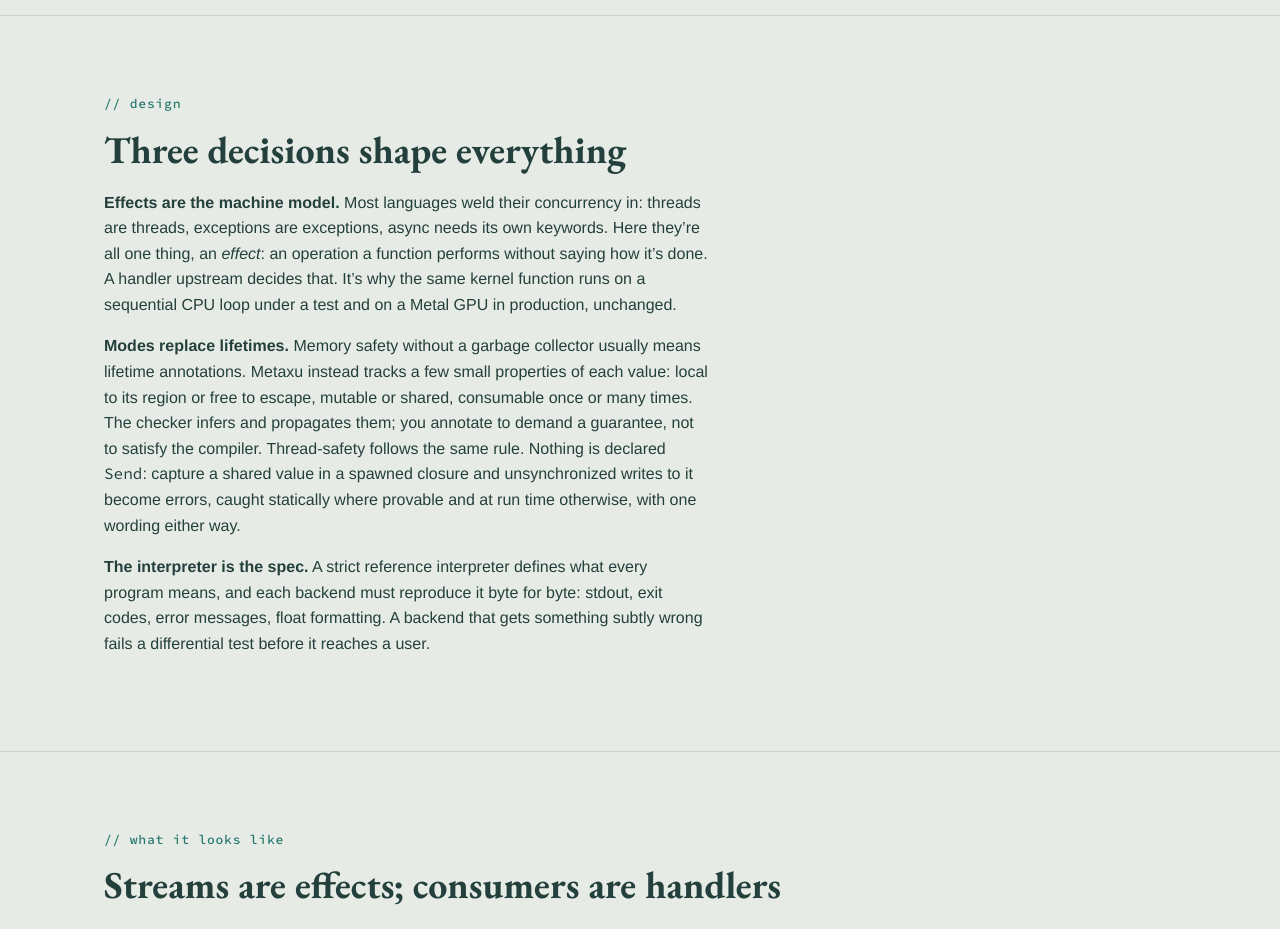
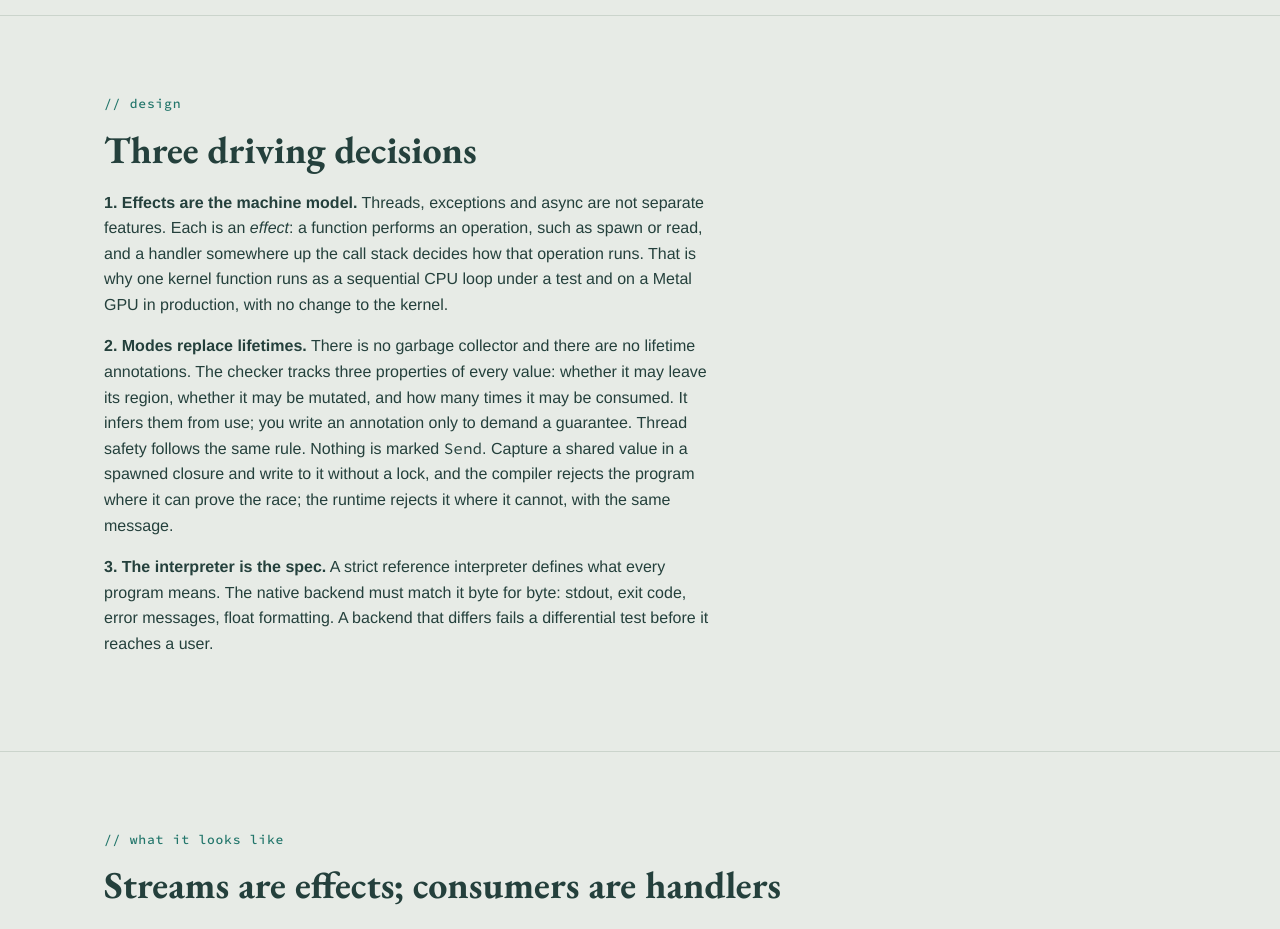
Before and after one commit to anoojpatel/metaxu, a plain HTML site: page website/index.html in a window 1280 px wide. Shown: the part 1520-2449 px from the top of the page. Drawn offline with Linux system fonts and the light colour scheme.

Commit message:
website: the design section is "Three driving decisions", in plainer prose
Numbered, shorter sentences, no figurative language: what an effect is
(a function performs an operation, a handler up the call stack decides
how it runs), the three properties modes track, and the byte-for-byte
contract with the interpreter. Same claims as before.

```diff
--- a/website/index.html
+++ b/website/index.html
@@ -448,28 +448,26 @@ footer .wrap { display: flex; justify-content: space-between; gap: 24px; flex-wr
 <section id="design">
   <div class="wrap">
     <p class="eyebrow">// design</p>
-    <h2>Three decisions shape everything</h2>
-    <p><b>Effects are the machine model.</b> Most languages weld their
-    concurrency in: threads are threads, exceptions are exceptions, async
-    needs its own keywords. Here they&rsquo;re all one thing, an
-    <em>effect</em>: an operation a function performs without saying how
-    it&rsquo;s done. A handler upstream decides that. It&rsquo;s why the same
-    kernel function runs on a sequential CPU loop under a test and on a Metal
-    GPU in production, unchanged.</p>
-    <p><b>Modes replace lifetimes.</b> Memory safety without a garbage
-    collector usually means lifetime annotations. Metaxu instead tracks a few
-    small properties of each value: local to its region or free to escape,
-    mutable or shared, consumable once or many times. The checker infers and
-    propagates them; you annotate to demand a guarantee, not to satisfy the
-    compiler. Thread-safety follows the same rule. Nothing is declared
-    <span class="mono">Send</span>: capture a shared value in a spawned
-    closure and unsynchronized writes to it become errors, caught statically
-    where provable and at run time otherwise, with one wording either way.</p>
-    <p><b>The interpreter is the spec.</b> A strict reference interpreter
-    defines what every program means, and each backend must reproduce it byte
-    for byte: stdout, exit codes, error messages, float formatting. A backend
-    that gets something subtly wrong fails a differential test before it
-    reaches a user.</p>
+    <h2>Three driving decisions</h2>
+    <p><b>1. Effects are the machine model.</b> Threads, exceptions and
+    async are not separate features. Each is an <em>effect</em>: a function
+    performs an operation, such as spawn or read, and a handler somewhere up
+    the call stack decides how that operation runs. That is why one kernel
+    function runs as a sequential CPU loop under a test and on a Metal GPU in
+    production, with no change to the kernel.</p>
+    <p><b>2. Modes replace lifetimes.</b> There is no garbage collector and
+    there are no lifetime annotations. The checker tracks three properties of
+    every value: whether it may leave its region, whether it may be mutated,
+    and how many times it may be consumed. It infers them from use; you write
+    an annotation only to demand a guarantee. Thread safety follows the same
+    rule. Nothing is marked <span class="mono">Send</span>. Capture a shared
+    value in a spawned closure and write to it without a lock, and the
+    compiler rejects the program where it can prove the race; the runtime
+    rejects it where it cannot, with the same message.</p>
+    <p><b>3. The interpreter is the spec.</b> A strict reference interpreter
+    defines what every program means. The native backend must match it byte
+    for byte: stdout, exit code, error messages, float formatting. A backend
+    that differs fails a differential test before it reaches a user.</p>
   </div>
 </section>
 
```
